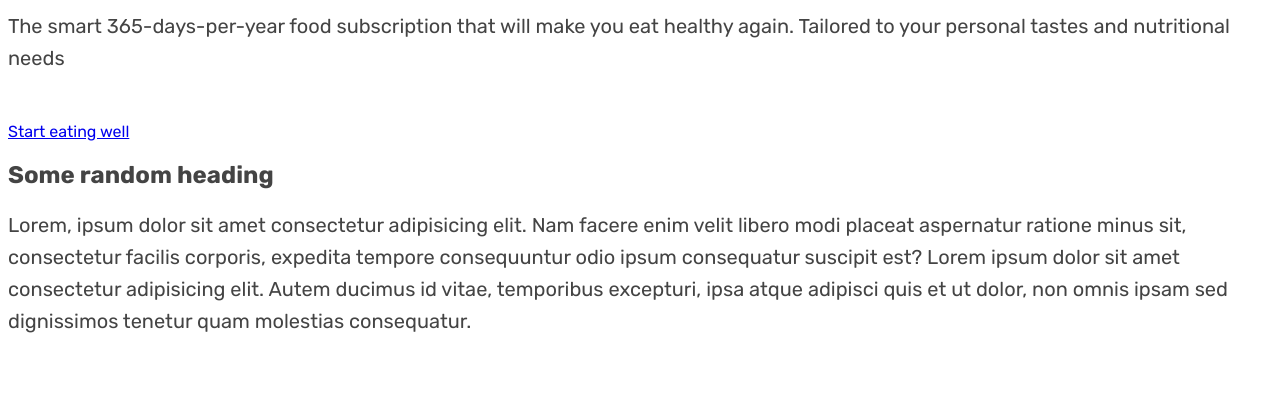
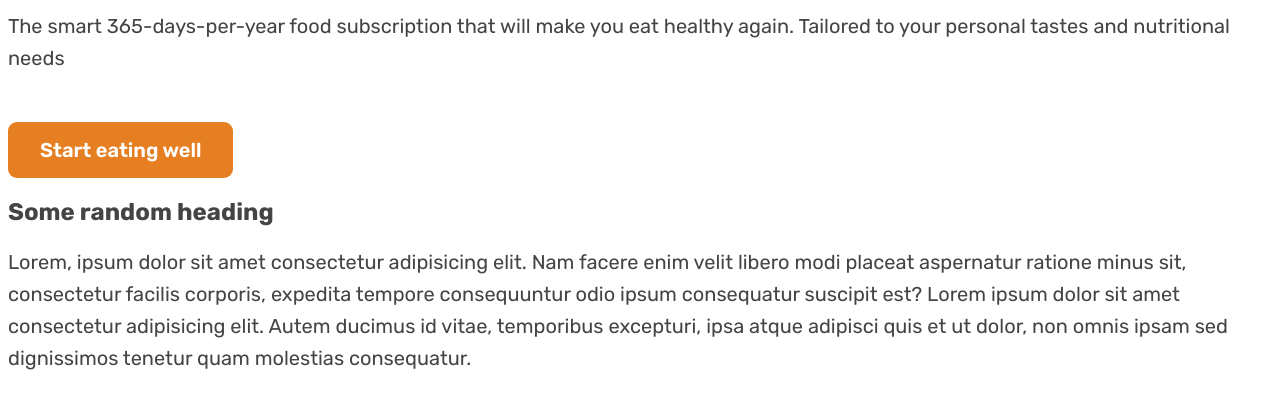
Before and after one commit to Scientific-Research/06-Components-hero, a plain HTML site: page 05-hero.html in a window 1280 px wide. Shown: the part 213-622 px from the top of the page. Drawn offline with Linux system fonts and the light colour scheme.

Commit message:
link and visited are there for btn

```diff
--- a/styles.css
+++ b/styles.css
@@ -21,3 +21,17 @@ p {
   line-height: 1.6;
   margin-bottom: 48px;
 }
+
+/*We start always with link and then visited separately- hover and then active separately*/
+.btn:link,
+:visited {
+  font-size: 20px;
+  font-weight: 600;
+  background-color: #e67e22;
+  color: #fff;
+  text-decoration: none;
+
+  display: inline-block; /*Default is inline - but in order to apply paddings, we have to change the display from inline to inline-block*/
+  padding: 16px 32px; /*TOP-BOTTOM  LEFT-RIGHT*/
+  border-radius: 9px;
+}
```
